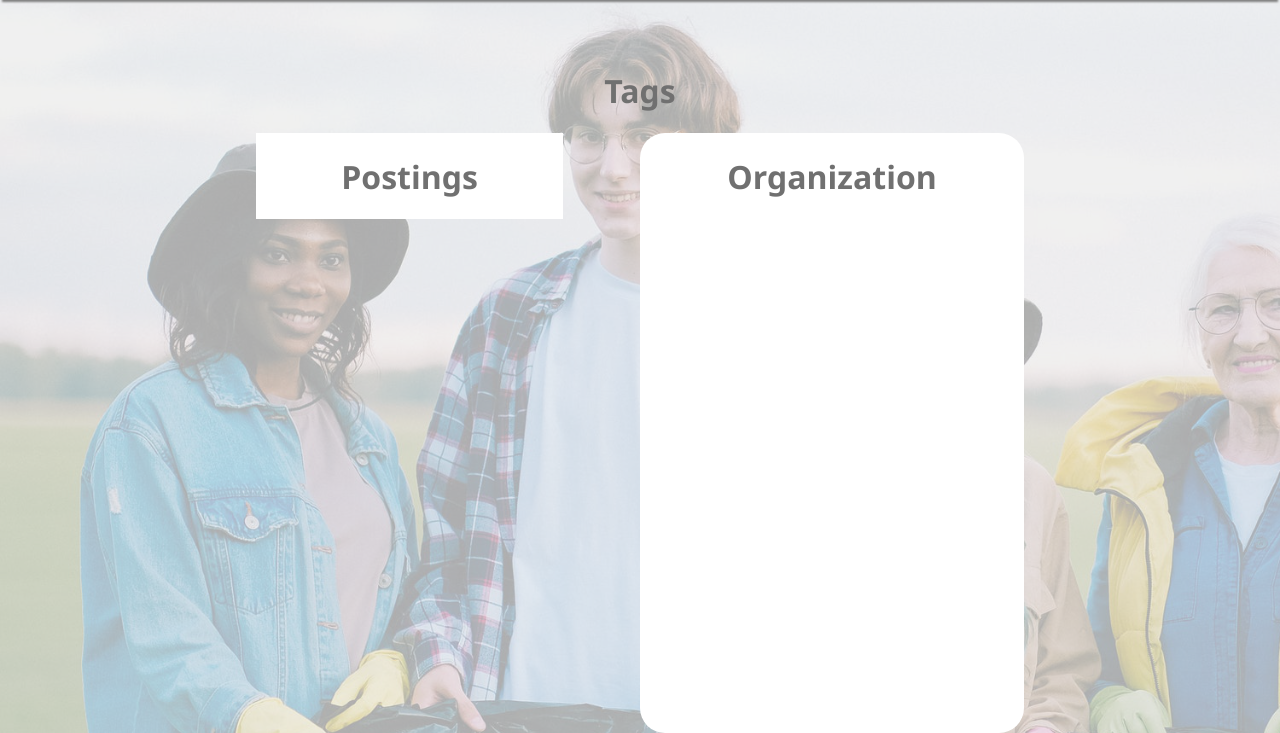
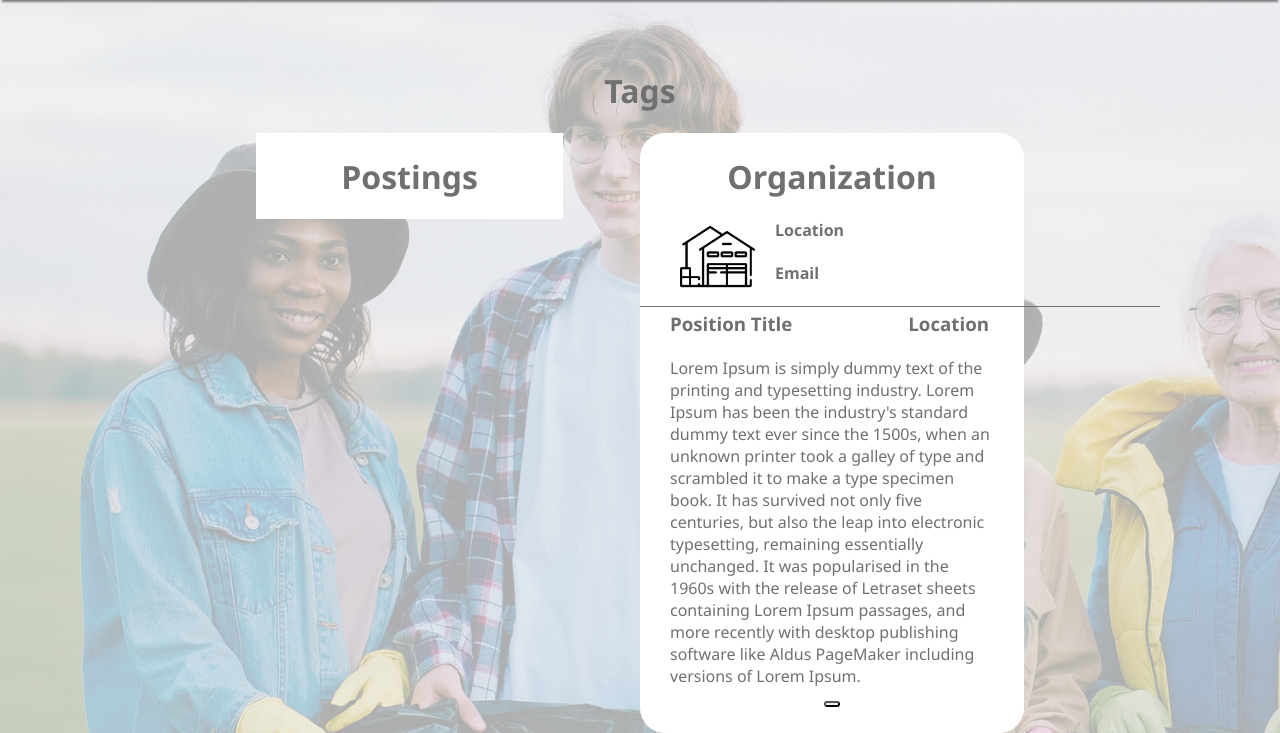
Before and after one commit to RBHNirvana/NWHacks, a Flask app: page /volpositions.html in a window 1280 px wide. Shown: the part 90-823 px from the top of the page. Run offline with Flask 2, Linux system fonts and the light colour scheme.

Commit message:
Added content to the info container in posting pages

```diff
--- a/app/static/index.css
+++ b/app/static/index.css
@@ -94,3 +94,43 @@ a{
     height: 600px;
     border-radius: 25px;
 }
+
+.info-container > img{
+  float: left;
+  margin-left: 40px;
+  margin-right: 20px;
+}
+
+.org-location, .org-email{
+  text-align: initial;
+}
+
+.pos-title{
+  float: left;
+  margin-left: 30px;
+}
+
+.pos-location{
+  float: right;
+  margin-right: 35px;
+}
+
+.pos-location, .pos-title{
+  margin-top: 5px;
+}
+
+.divider{
+  background: #707070;
+  height: 1px;
+  width: 520px;
+  margin: auto;
+}
+
+.pos-description{
+  text-align: left;
+  margin: 50px 30px 0px 30px;
+}
+
+.apply-btn{
+  border-radius: 10px;
+}
--- a/app/templates/volpositions.html
+++ b/app/templates/volpositions.html
@@ -20,7 +20,26 @@
                 <h1>Postings</h1>
             </div>
             <div class="info-container">
-                <h1>Organization</h1>
+                <h1 class="org-name">Organization</h1>
+                <img src="../static/warehouse.png" height= "75" width="75"alt="">
+                <h4 class="org-location">Location</h4>
+                <h4 class="org-email">Email</h4>
+                <h3 class="pos-title">Position Title</h3>
+                <h3 class="pos-location">Location</h3>
+                <div class="divider"></div>
+                <p class="pos-description">
+                    Lorem Ipsum is simply dummy text of the printing and
+                    typesetting industry. Lorem Ipsum has been the industry's
+                    standard dummy text ever since the 1500s, when an unknown
+                    printer took a galley of type and scrambled it to make a
+                    type specimen book. It has survived not only five centuries,
+                    but also the leap into electronic typesetting, remaining
+                    essentially unchanged. It was popularised in the 1960s with
+                    the release of Letraset sheets containing Lorem Ipsum passages,
+                    and more recently with desktop publishing software like Aldus
+                    PageMaker including versions of Lorem Ipsum.
+                </p>
+                <button class="apply-btn"></button>
             </div>
         </div>
     </div>
```
Also changed, not shown: app/static/warehouse.png (added).
